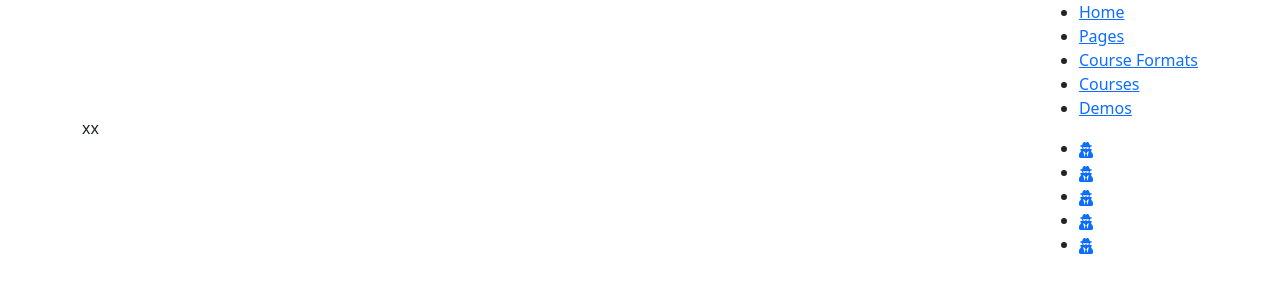
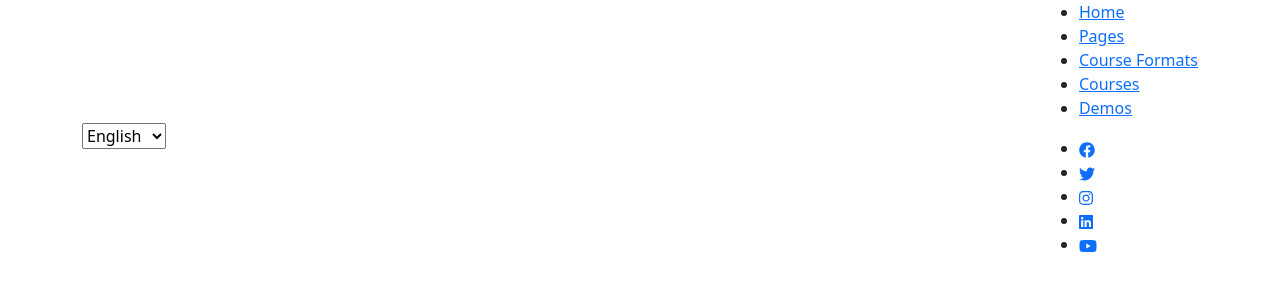
Before and after one commit to lumilio/proj-html-vuejs, a Vue app: page / in a window 1280 px wide. Shown: the top 300 px of the page. Built offline with nearby package versions, Linux system fonts and the light colour scheme.

Commit message:
Fix fontawesome import

```diff
--- a/src/App.vue
+++ b/src/App.vue
@@ -271,5 +271,5 @@ export default {
 
 <style lang="scss">
 @import './assets/variables.scss';
-@import "~bootstrap/scss/bootstrap";
+
 </style>
--- a/src/assets/variables.scss
+++ b/src/assets/variables.scss
@@ -1 +1,35 @@
 *{ margin: 0; padding: 0; box-sizing: border-box;}
+
+@import "~bootstrap/scss/bootstrap";
+
+
+// Median cut & Material design
+$ebony-clay: #2e3548;
+$amaranth: #ea445b;
+$husk: #b39b54;
+$apple: #44b234;
+$dusty-gray: #a88c93;
+$mystic: #ecf1f3;
+$half-baked: #85c0d0;
+$boston-blue: #3c7bbb;
+$nomad: #baaf9f;
+
+// Color cube
+$submarine: #b2bcc3;
+$persian-red: #ce442f;
+$san-juan: #2f436e;
+$yellow: #fbfa06;
+$half-baked: #86bdcb;
+$careys-pink: #d19aa1;
+$forest-green: #2cb434;
+$snow-drift: #f5f8f6;
+$chestnut-rose: #d15961;
+$azure: #365cac;
+$sundance: #ceb765;
+
+
+@mixin layout-input-1 {
+    width: 250px;
+    margin: 5px;
+    margin-left: 30px;
+}
--- a/src/components/AppHeader.vue
+++ b/src/components/AppHeader.vue
@@ -1,36 +1,27 @@
 <template>
-
 
     <div>
         <div class="container-fluid d-flex justify-content-center">
             <div class="container d-flex justify-content-between align-items-center">
-
-                <p>xx</p>
-
-
-
-                <div>
-                    <ul>
+                <select>
+                    <option v-for='item in LenguageOption' :key='item.id' value="item.value">{{item.value}}</option>
+                </select>
+                <div class="options">
+                    <ul class="section">
                         <li v-for="item in HeaderSection" :key='item.id'> <a href="#">{{item.name}}</a></li>
                     </ul>
-
-                    <ul>
-                        <li v-for="item in HeaderSocialIcons" :key='item.id'> <a href="#"><font-awesome-icon :icon="['fas', 'user-secret']"/></a></li>
+                    <ul class="social">
+                        <li v-for="item in HeaderSocialIcons" :key='item.id'> <a href="#"><font-awesome-icon :icon="[item.icon_prefix, item.icon_code]"/></a></li>
                     </ul>
                 </div>
-
-
             </div>
         </div>
+
         <div class="container-fluid d-flex justify-content-center">
             <div class="container d-flex justify-content-center align-items-center">
-
             </div>
-
         </div>
     </div>
-
-
 
 </template>
 
@@ -39,10 +30,8 @@
 <script>
 //---------------components-------------------
 import { library } from '@fortawesome/fontawesome-svg-core'
-import { faUserSecret } from '@fortawesome/free-solid-svg-icons'
-import { faFontAwesome } from '@fortawesome/free-brands-svg-icons'
-library.add(faUserSecret)
-library.add(faFontAwesome)
+import { fab } from '@fortawesome/free-brands-svg-icons'
+library.add(fab)
 //--------------------------------------------
 
 
@@ -55,6 +44,28 @@ export default {
     },
     data() {
         return {
+            LenguageOption:[
+                {
+                    name:'',
+                    value:'English',
+                },
+                {
+                    name:'',
+                    value:'German',
+                },
+                {
+                    name:'',
+                    value:'French',
+                },
+                {
+                    name:'',
+                    value:'Spanish',
+                },
+                {
+                    name:'',
+                    value:'Italian',
+                },
+            ],
             HeaderSection:[
                 {
                     name:'Home'
@@ -74,24 +85,24 @@ export default {
             ],
             HeaderSocialIcons:[
                 {
-                    icon_prefix:'',
-                    icon_code:'',
+                    icon_prefix:'fab',
+                    icon_code:'facebook',
                 },
                 {
-                    icon_prefix:'',
-                    icon_code:'',
+                    icon_prefix:'fab',
+                    icon_code:'twitter',
                 },
                 {
-                    icon_prefix:'',
-                    icon_code:'',
+                    icon_prefix:'fab',
+                    icon_code:'instagram',
                 },
                 {
-                    icon_prefix:'',
-                    icon_code:'',
+                    icon_prefix:'fab',
+                    icon_code:'linkedin',
                 },
                 {
-                    icon_prefix:'',
-                    icon_code:'',
+                    icon_prefix:'fab',
+                    icon_code:'youtube',
                 },
             ],
         };
@@ -106,5 +117,5 @@ export default {
 
 <style scoped lang="scss">
 @import '../assets/variables.scss';
-@import "~bootstrap/scss/bootstrap";
+
 </style>s
--- a/src/main.js
+++ b/src/main.js
@@ -1,13 +1,13 @@
 import Vue from 'vue'
 import App from './App.vue'
 
+//--------------- bootstrap -------------------
 import 'bootstrap';
+//--------------- font awesome -------------------
+import { FontAwesomeIcon } from '@fortawesome/vue-fontawesome'
+Vue.component('font-awesome-icon', FontAwesomeIcon)
+//----------------------------------
 
-import { library } from '@fortawesome/fontawesome-svg-core'
-import { faUserSecret } from '@fortawesome/free-solid-svg-icons'
-import { FontAwesomeIcon } from '@fortawesome/vue-fontawesome'
-library.add(faUserSecret)
-Vue.component('font-awesome-icon', FontAwesomeIcon)
 
 Vue.config.productionTip = false
 
```
